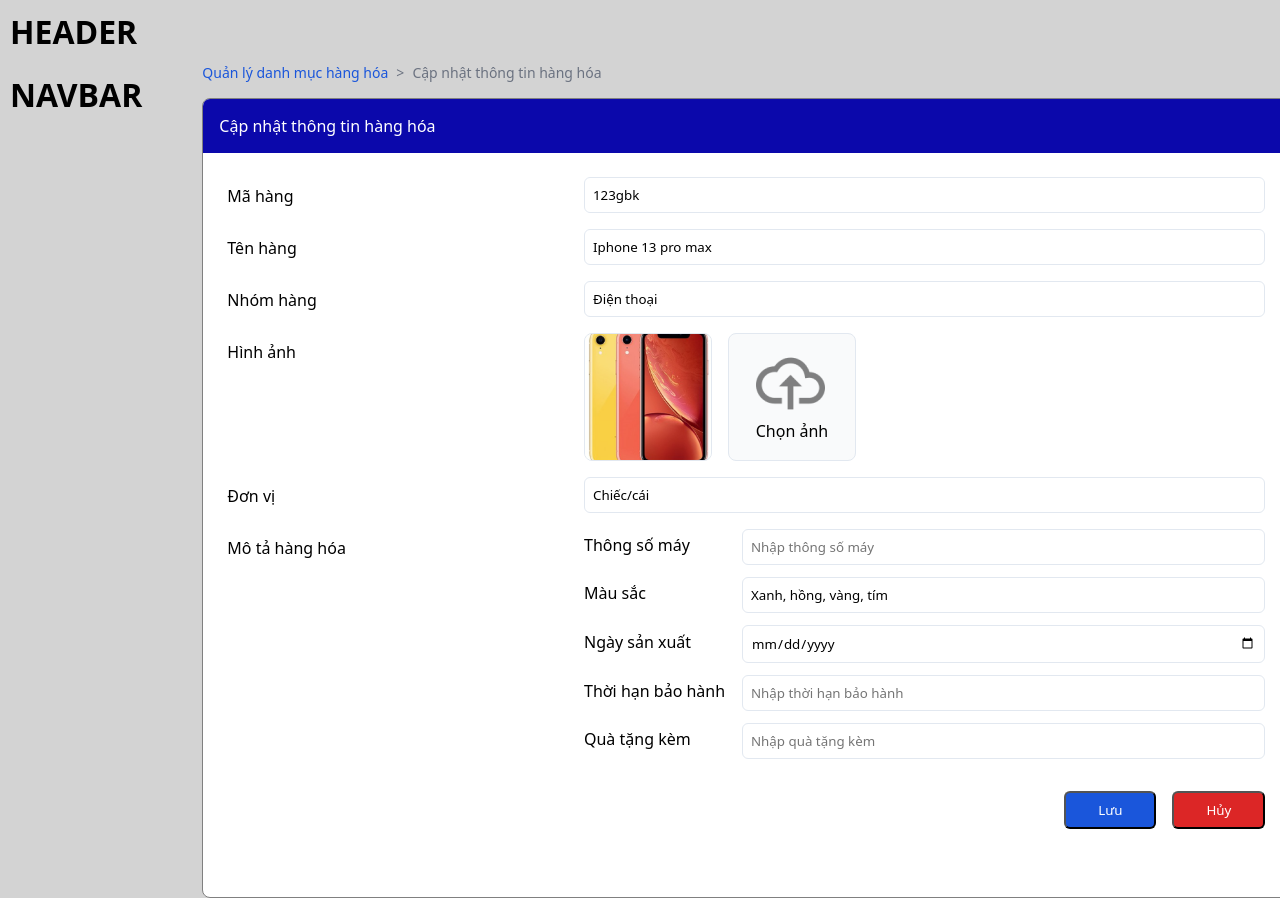
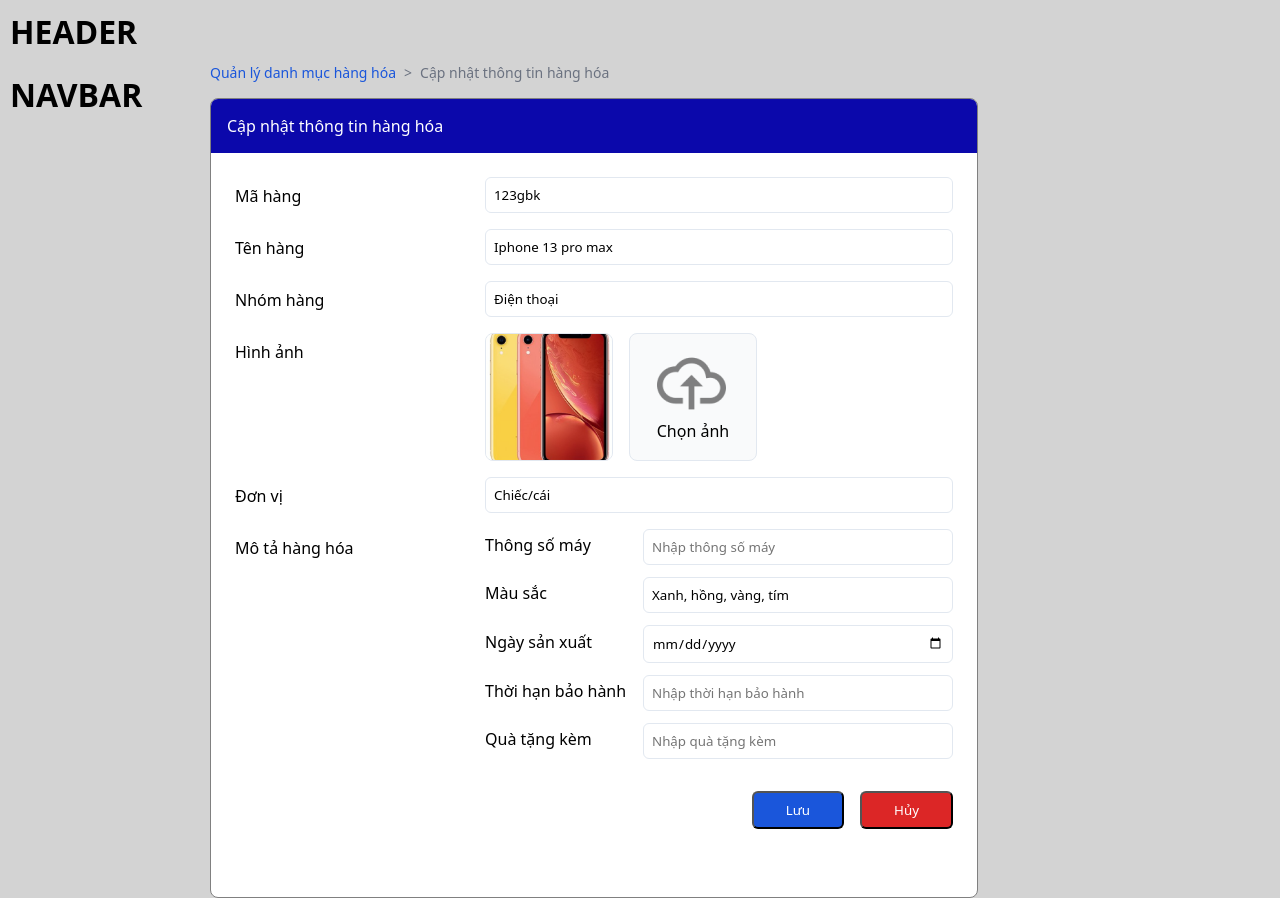
Before and after one commit to Nguyenthithuhang0406/QuanLyKhoHang_FE_TTCSN, a React (Vite) app: page /editProduct in a window 1280 px wide. Built offline with nearby package versions, Linux system fonts and the light colour scheme; a web font is replaced by a local one.

Commit message:
sửa kích thước content

```diff
--- a/src/pages/product/editProduct/EditProduct.css
+++ b/src/pages/product/editProduct/EditProduct.css
@@ -42,7 +42,7 @@
   overflow: hidden;
   background-color: white;
   min-height: 100vh;
-  width: 85vw;
+  width: 60vw;
 }
 
 .title-bar {
```
